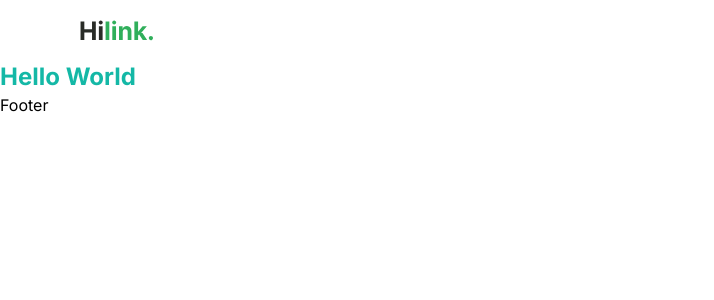
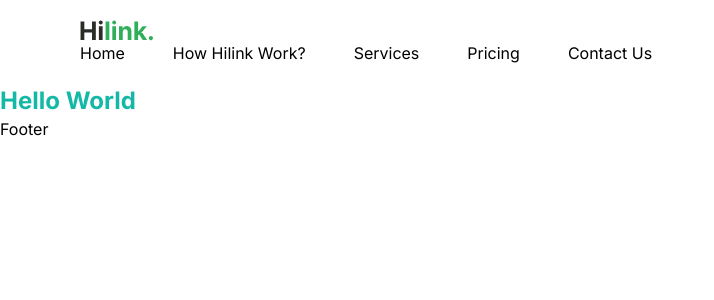
Before and after one commit to veronicaarojas/travel-app, a Next.js app: page / in a window 1280 px wide. Shown: the top 300 px of the page, without its empty margins (0-714 px from the left). Built offline with nearby package versions, Linux system fonts and the light colour scheme.

Commit message:
import navlinks

```diff
--- a/components/Navbar.tsx
+++ b/components/Navbar.tsx
@@ -1,3 +1,4 @@
+import { NAV_LINKS } from "@/constants"
 import Image from "next/image"
 import Link from "next/link"
 
@@ -15,7 +16,13 @@ export const Navbar = () => {
         alt="hilink logo" />
 
         <ul className="hidden h-full gap-12 lg:flex">
-
+        {NAV_LINKS.map((link) => (
+          <Link
+          href={link.href}
+          key={link.key}>
+            {link.label}
+          </Link>
+        ))}
         </ul>
 
       </Link>
```
